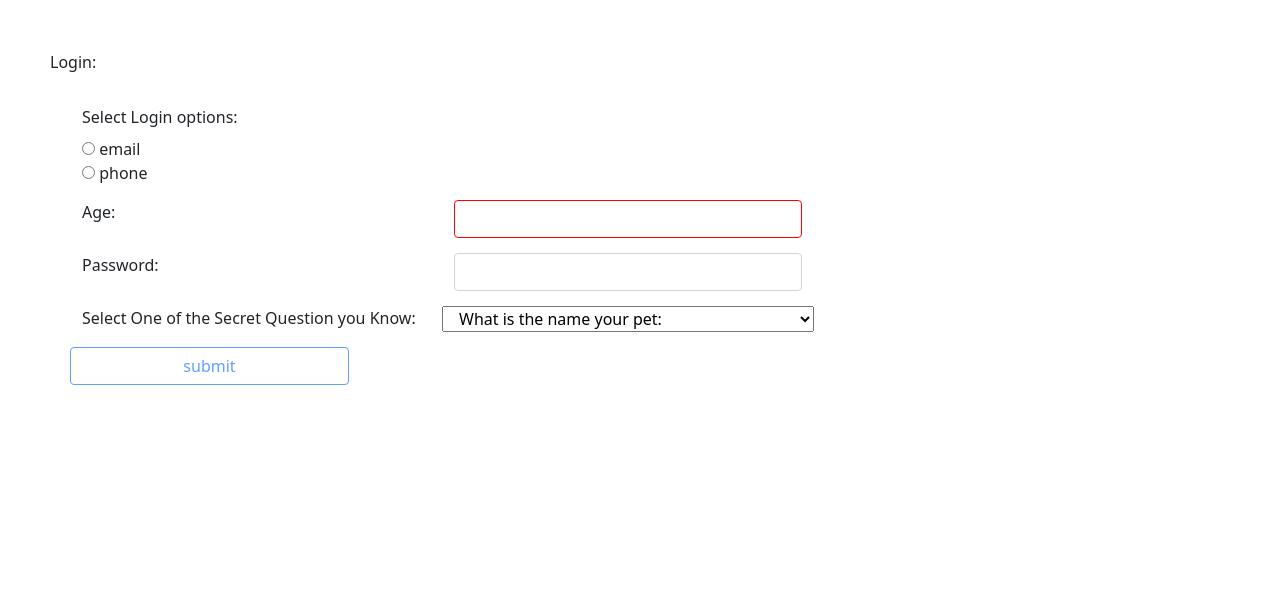
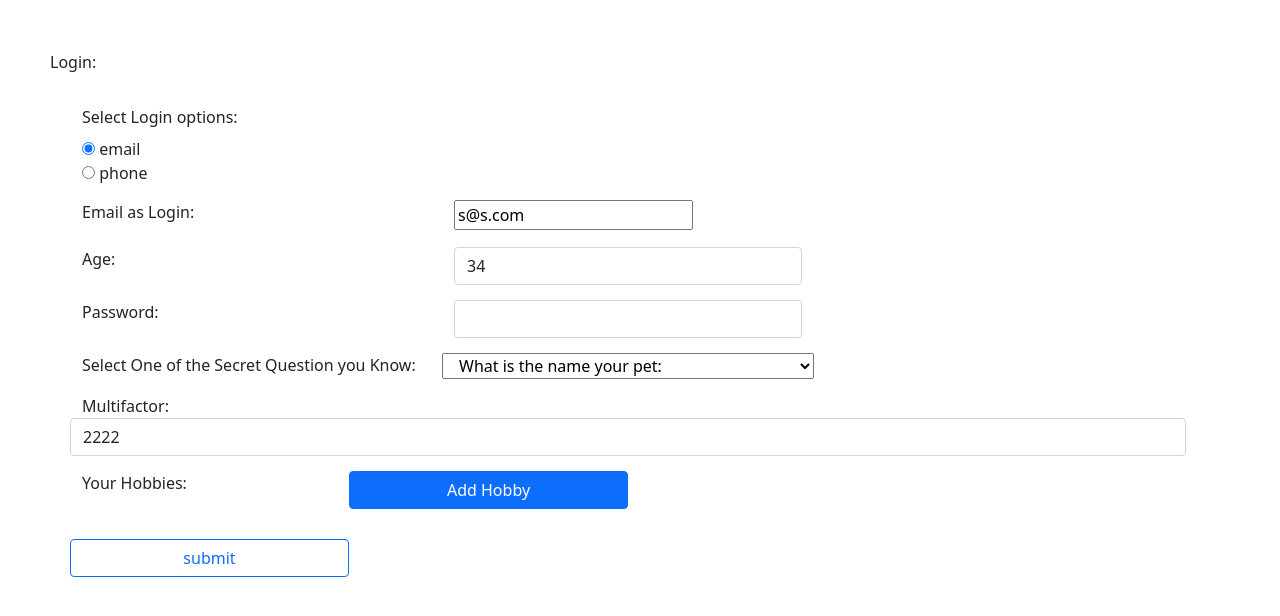
Before and after one commit to expertzlab/shopping-cart, an Angular app in the folder client/: page / in a window 1280 px wide. Shown: the top 616 px of the page. Built offline with nearby package versions, Linux system fonts and the light colour scheme.

Commit message:
dynamic controls to reactive forms

```diff
--- a/client/src/app/app.component.html
+++ b/client/src/app/app.component.html
@@ -82,6 +82,19 @@
         <option value="teacher">Who is your favorite Teacher?</option>
       </select>
     </div>
+    <div class="form-group row" formGroupName="multifactor">
+      <label>Multifactor:</label>
+      <input type="text" formControlName="otp" class="form-control">
+    </div>
+    <div class="form-group row">
+        <label class="form-label col-md-3 col-sm-3">Your Hobbies:</label>
+        <button class="btn btn-primary col-md-3 col-sm-3" (click)="onAddHobby()">Add Hobby</button>
+      </div>
+    <div class="form-group row" formArrayName="hobbies">
+      <div *ngFor="let ctr of getControls(); let i = index;">
+        <input type="text" [formControlName]="i">
+      </div>
+    </div>
     <div class="row">
       <input class="btn btn-outline-primary col-md-3 col-sm-3" type="submit" value="submit" [disabled]="! signupForm.valid">
     </div>
--- a/client/src/app/app.component.ts
+++ b/client/src/app/app.component.ts
@@ -1,5 +1,5 @@
 import { Component, OnInit, ViewChild } from '@angular/core';
-import { AbstractControl, FormControl, FormGroup, Validators } from '@angular/forms';
+import { AbstractControl, FormArray, FormControl, FormGroup, Validators } from '@angular/forms';
 
 @Component({
   selector: 'app-root',
@@ -48,15 +48,22 @@ export class AppComponent implements OnInit {
     let loginOp = new FormControl(null)
     let phoneCtrl = new FormControl(null)
 
+    let multifactor = new FormGroup({
+      'otp': new FormControl(null, Validators.required)
+    })
+
     this.signupForm = new FormGroup({
       'email': new FormControl(null),
       'phone': new FormControl(null),
       password : passWordCtrl,
       age: ageCtrl,
       'loginOp': loginOp,
-      'secret': new FormControl('pet')
+      'secret': new FormControl('pet'),
+      'multifactor': multifactor,
+      'hobbies': new FormArray([])
     })
 
+    this.onloaddata()
     this.signupForm.valueChanges.subscribe((data) => {
       console.log('data: ', data)
       console.log('p: ',JSON.stringify(this.signupForm.controls.phone.errors))
@@ -107,4 +114,26 @@ export class AppComponent implements OnInit {
     ctrlPhone.updateValueAndValidity
   }
 
+  onloaddata(){
+
+    this.signupForm.patchValue({
+      'email': 's@s.com',
+      'phone' : '2323232323',
+      'age':34,
+      'loginOp':'email',
+      'secret':'pet',
+      'multifactor':{'otp':'2222'}
+    })
+  }
+
+  onAddHobby(){
+    let frmArray = <FormArray> this.signupForm.get('hobbies')
+    frmArray.push(new FormControl(null))
+    console.log('Hobby:',this.signupForm )
+  }
+
+  getControls(){
+   return (<FormArray> this.signupForm.get('hobbies')).controls
+  }
+
 }
```
